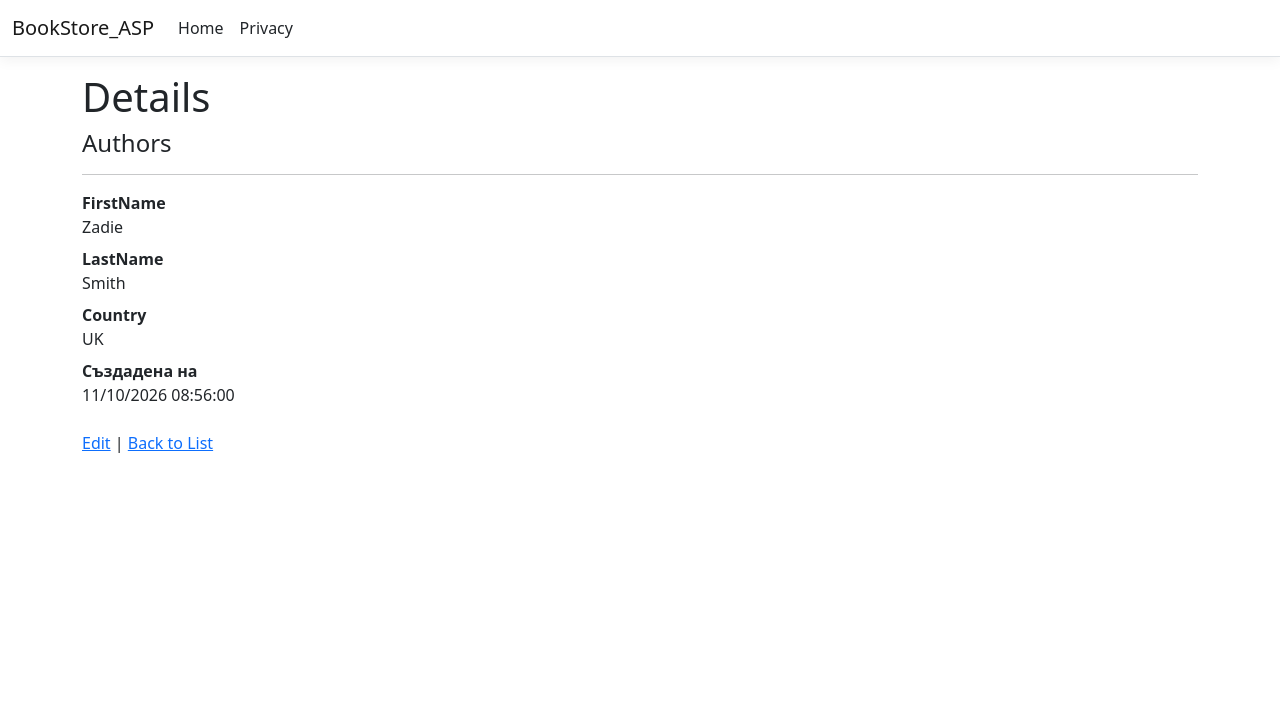
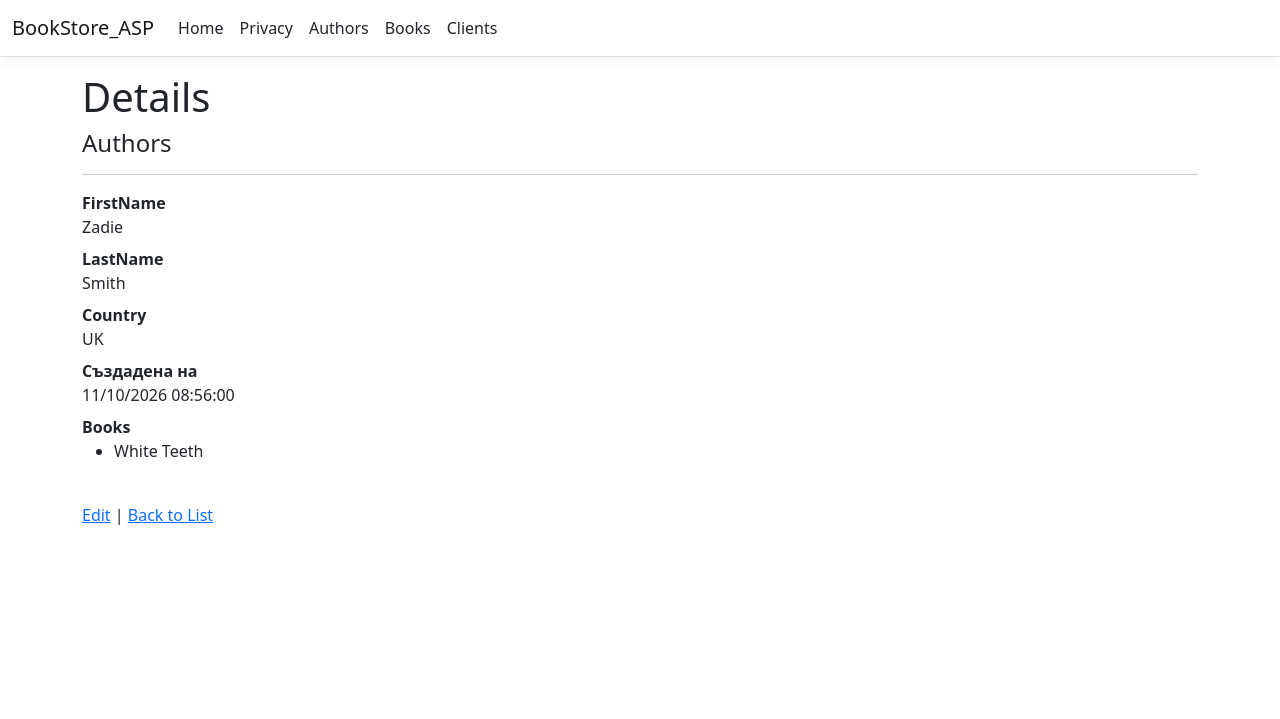
Before and after one commit to Antonia089/BookStore, an ASP.NET Core app: page /Author/Details/1 in a window 1280 px wide. Shown: the top 719 px of the page. Run offline with ASP.NET Core 8, Linux system fonts and the light colour scheme; data comes from the database, SQL or seed files in the repository; style sheets or scripts are compiled from the project's sources.

Commit message:
here againnnn

```diff
--- a/BookStore_ASP/Controllers/AuthorController.cs
+++ b/BookStore_ASP/Controllers/AuthorController.cs
@@ -3,6 +3,7 @@ using Book_Core.Services;
 using BookStore_ASP.Models;
 using BookStore_ASP.ViewModel.Author;
 using BookStore_Data;
+using BookStore_Data.Entities;
 using Microsoft.AspNetCore.Mvc;
 using Microsoft.EntityFrameworkCore;
 
@@ -97,7 +98,8 @@ namespace BookStore_ASP.Controllers
                 FirstName = author.FirstName,
                 LastName = author.LastName,
                 Country = author.Country,
-                CreatedOn = author.CreatedOn
+                CreatedOn = author.CreatedOn,
+                Books = author.Books?.ToList() ?? new List<Book>()
             };
 
             return View(model);
--- a/BookStore_ASP/Program.cs
+++ b/BookStore_ASP/Program.cs
@@ -40,7 +40,7 @@ namespace BookStore_ASP
 
             app.MapControllerRoute(
                 name: "default",
-                pattern: "{controller=Client}/{action=Index}/{id?}");
+                pattern: "{controller=Author}/{action=Index}/{id?}");
 
             app.Run();
         }
--- a/BookStore_ASP/ViewModel/Author/DetailsAuthorViewModel.cs
+++ b/BookStore_ASP/ViewModel/Author/DetailsAuthorViewModel.cs
@@ -10,5 +10,6 @@ namespace BookStore_ASP.ViewModel.Author
         public string Country { get; set; }
         [Display(Name = "Създадена на")]
         public DateTime CreatedOn { get; set; }
+        public List<BookStore_Data.Entities.Book> Books { get; set; } = new List<BookStore_Data.Entities.Book>();
     }
 }
--- a/BookStore_ASP/Views/Author/Details.cshtml
+++ b/BookStore_ASP/Views/Author/Details.cshtml
@@ -1,5 +1,4 @@
 @model BookStore_ASP.ViewModel.Author.DetailsAuthorViewModel
-
 
 @{
     ViewData["Title"] = "Details";
@@ -33,10 +32,6 @@
             @Html.DisplayFor(model => model.Country)
         </dd>
 
-
-
-
-
         <dt>
             @Html.DisplayNameFor(model => model.CreatedOn)
         </dt>
@@ -44,6 +39,22 @@
             @Html.DisplayFor(model => model.CreatedOn)
         </dd>
 
+        <dt>Books</dt>
+        <dd>
+            @if (Model.Books != null && Model.Books.Any())
+            {
+                <ul>
+                    @foreach (var book in Model.Books)
+                    {
+                        <li>@book.Title</li>
+                    }
+                </ul>
+            }
+            else
+            {
+                <p>No books found.</p>
+            }
+        </dd>
     </dl>
 </div>
 
--- a/BookStore_ASP/Views/Author/Index.cshtml
+++ b/BookStore_ASP/Views/Author/Index.cshtml
@@ -78,3 +78,7 @@
 @section Scripts {
     <script src="~/js/FillterAuthors.js" asp-append-version="true"></script>
 }
+<div class="mb-3">
+    <a asp-controller="Book" asp-action="Index" class="btn btn-primary">Books</a>
+    <a asp-controller="Client" asp-action="Index" class="btn btn-primary">Clients</a>
+</div>
--- a/BookStore_ASP/Views/Book/Index.cshtml
+++ b/BookStore_ASP/Views/Book/Index.cshtml
@@ -116,3 +116,7 @@
         }
     </tbody>
 </table>
+<div class="mb-3">
+    <a asp-controller="Author" asp-action="Index" class="btn btn-primary">Authors</a>
+    <a asp-controller="Client" asp-action="Index" class="btn btn-primary">Clients</a>
+</div>
--- a/BookStore_ASP/Views/Client/Index.cshtml
+++ b/BookStore_ASP/Views/Client/Index.cshtml
@@ -60,3 +60,7 @@
         }
     </tbody>
 </table>
+<div class="mb-3">
+    <a asp-controller="Book" asp-action="Index" class="btn btn-primary">Books</a>
+    <a asp-controller="Author" asp-action="Index" class="btn btn-primary">Authors</a>
+</div>
--- a/BookStore_ASP/Views/Shared/_Layout.cshtml
+++ b/BookStore_ASP/Views/Shared/_Layout.cshtml
@@ -25,6 +25,12 @@
                         <li class="nav-item">
                             <a class="nav-link text-dark" asp-area="" asp-controller="Home" asp-action="Privacy">Privacy</a>
                         </li>
+                        <li class="nav-item">
+                            <a class="nav-link text-dark" asp-area="" asp-controller="Author" asp-action="Index">Authors</a>
+                        <li class="nav-item">
+                            <a class="nav-link text-dark" asp-area="" asp-controller="Book" asp-action="Index">Books</a>
+                        <li class="nav-item">
+                            <a class="nav-link text-dark" asp-area="" asp-controller="Client" asp-action="Index">Clients</a>
                     </ul>
                 </div>
             </div>
--- a/Book_Core/Services/AuthorService.cs
+++ b/Book_Core/Services/AuthorService.cs
@@ -76,7 +76,9 @@ namespace Book_Core.Services
 
         public async Task<Author> GetAuthorByIdAsync(int id)
         {
-            return await context.Authors.FindAsync(id);
+            return await context.Authors
+                .Include(a => a.Books)
+                .FirstOrDefaultAsync(a => a.Id == id);
         }
 
         public async Task UpdateAuthorAsync(Author a)
```
